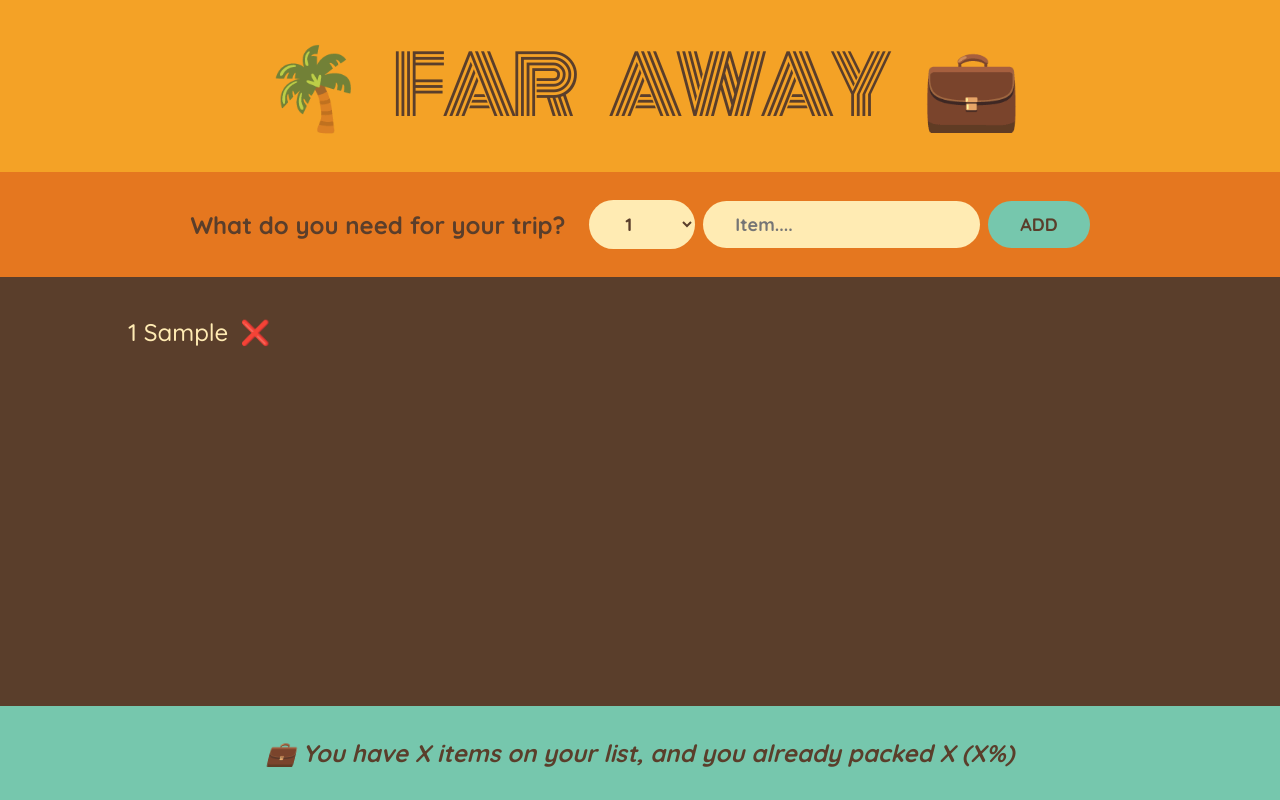
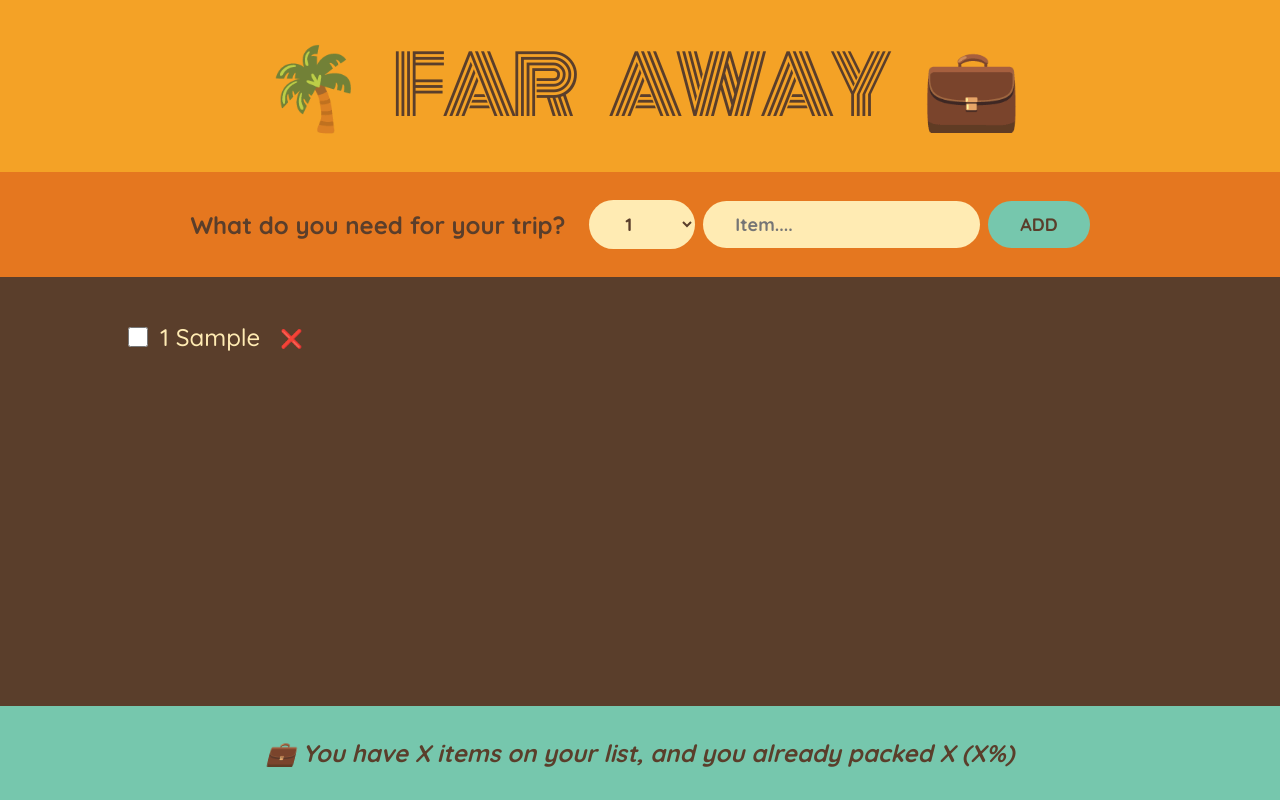
Before and after one commit to lohith-3/react-course, a React (Create React App) app in the folder 05-travel-list/: page / in a window 1280 px wide. Both pictures are taken after typing "Sample" into the empty fields and a click on the button "ADD". Built offline with nearby package versions, Linux system fonts and the light colour scheme.

Commit message:
toggling and deleting an item

```diff
--- a/05-travel-list/src/App.js
+++ b/05-travel-list/src/App.js
@@ -29,11 +29,35 @@ const App = () => {
     setItems((items) => [...items, item]);
   };
 
+  const handleDeleteItem = (id) => {
+    setItems((items) => items.filter((item) => item.id !== id));
+  };
+
+  const handleUpdateItem = (e, id) => {
+    // const updatedItems = items.map((item) => {
+    //   if (item.id === id) {
+    //     return { ...item, packed: e.target.checked };
+    //   } else {
+    //     return { ...item };
+    //   }
+    // });
+    // setItems(updatedItems);
+    setItems((items) =>
+      items.map((item) =>
+        item.id === id ? { ...item, packed: e.target.checked } : { ...item }
+      )
+    );
+  };
+
   return (
     <div className="app">
       <Logo />
       <Form onAddItems={handleAddItems} />
-      <PackagingList items={items} />
+      <PackagingList
+        items={items}
+        onDeleteItem={handleDeleteItem}
+        onUpdateItem={handleUpdateItem}
+      />
       <Stats />
     </div>
   );
@@ -94,24 +118,36 @@ const Form = ({ onAddItems }) => {
   );
 };
 
-const PackagingList = ({ items }) => {
+const PackagingList = ({ items, onDeleteItem, onUpdateItem }) => {
   return (
     <div className="list">
       <ul>
         {items.length > 0 &&
-          items.map((item) => <Item item={item} key={item.id} />)}
+          items.map((item) => (
+            <Item
+              item={item}
+              key={item.id}
+              onDeleteItem={onDeleteItem}
+              onUpdateItem={onUpdateItem}
+            />
+          ))}
       </ul>
     </div>
   );
 };
 
-const Item = ({ item }) => {
+const Item = ({ item, onDeleteItem, onUpdateItem }) => {
   return (
     <li>
+      <input
+        type="checkbox"
+        value={item.packed}
+        onChange={(e) => onUpdateItem(e, item.id)}
+      />
       <span style={item.packed ? { textDecoration: "line-through" } : {}}>
         {item.quantity} {item.description}
       </span>
-      <span>❌</span>
+      <button onClick={() => onDeleteItem(item.id)}>❌</button>
     </li>
   );
 };
--- a/05-travel-list/src/index.css
+++ b/05-travel-list/src/index.css
@@ -130,3 +130,7 @@ input[type="checkbox"] {
   font-weight: 700;
   padding: 3.2rem 0;
 }
+
+button {
+  cursor: pointer;
+}
```
